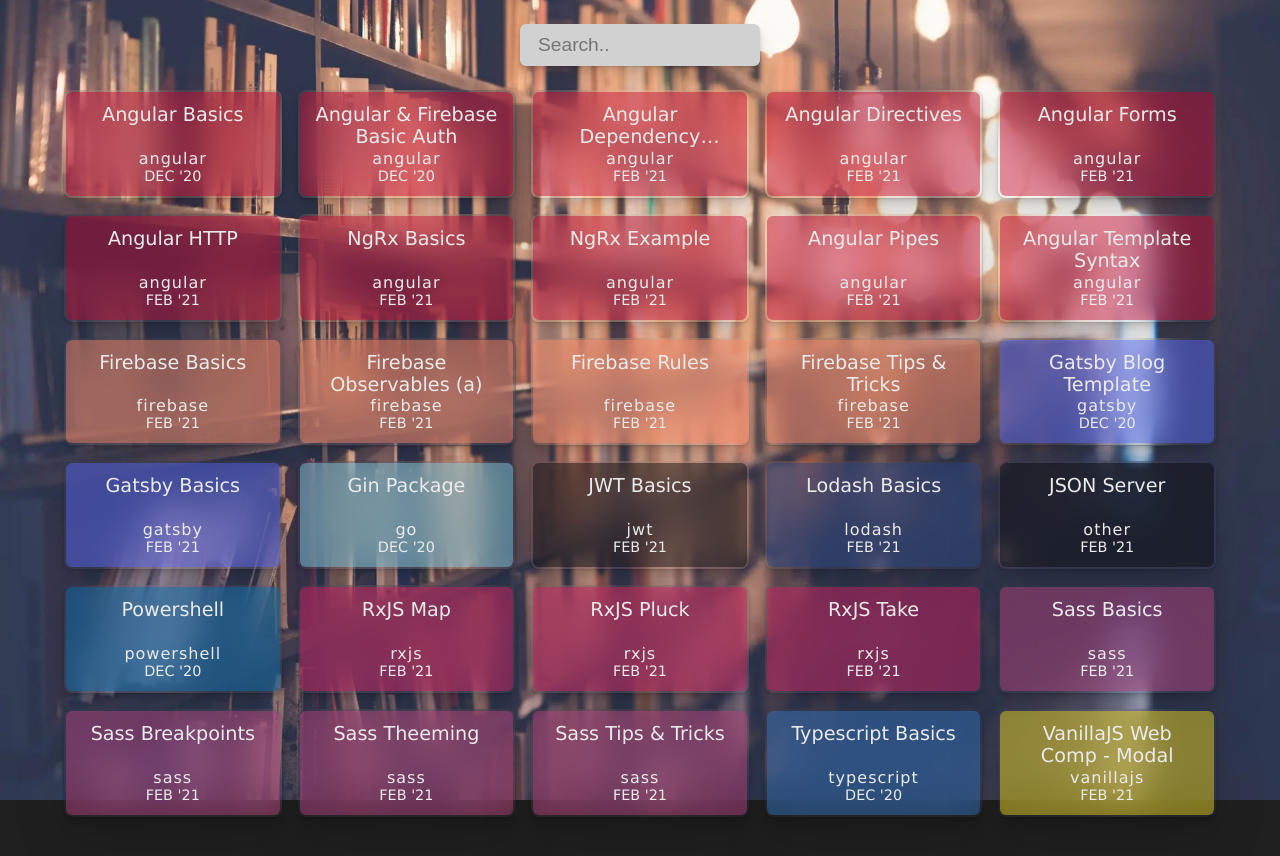
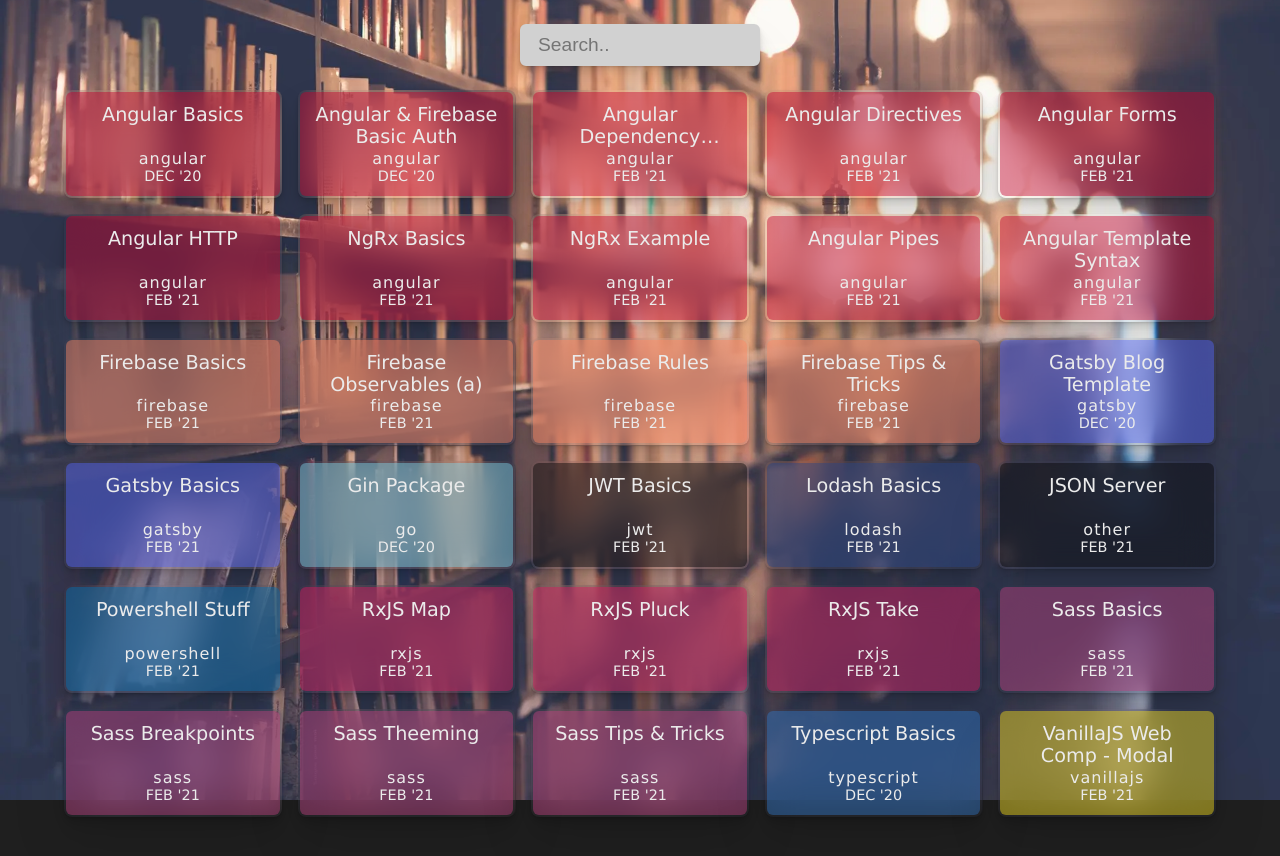
Before and after one commit to jhahspu/handbook, a Gatsby site: page / in a window 1280 px wide. Built offline with nearby package versions, Linux system fonts and the light colour scheme; Gatsby itself is replaced by a stand-in of ours.

Commit message:
Powershell Stuff

```diff
--- a/src/pages/powershell-20-dec-settings/index.md
+++ b/src/pages/powershell-20-dec-settings/index.md
@@ -1,7 +1,7 @@
 ---
 path: "/powershell"
-date: "Dec '20"
-title: "Powershell"
+date: "Feb '21"
+title: "Powershell Stuff"
 author: "jhahspu"
 category: "powershell"
 ---
```
